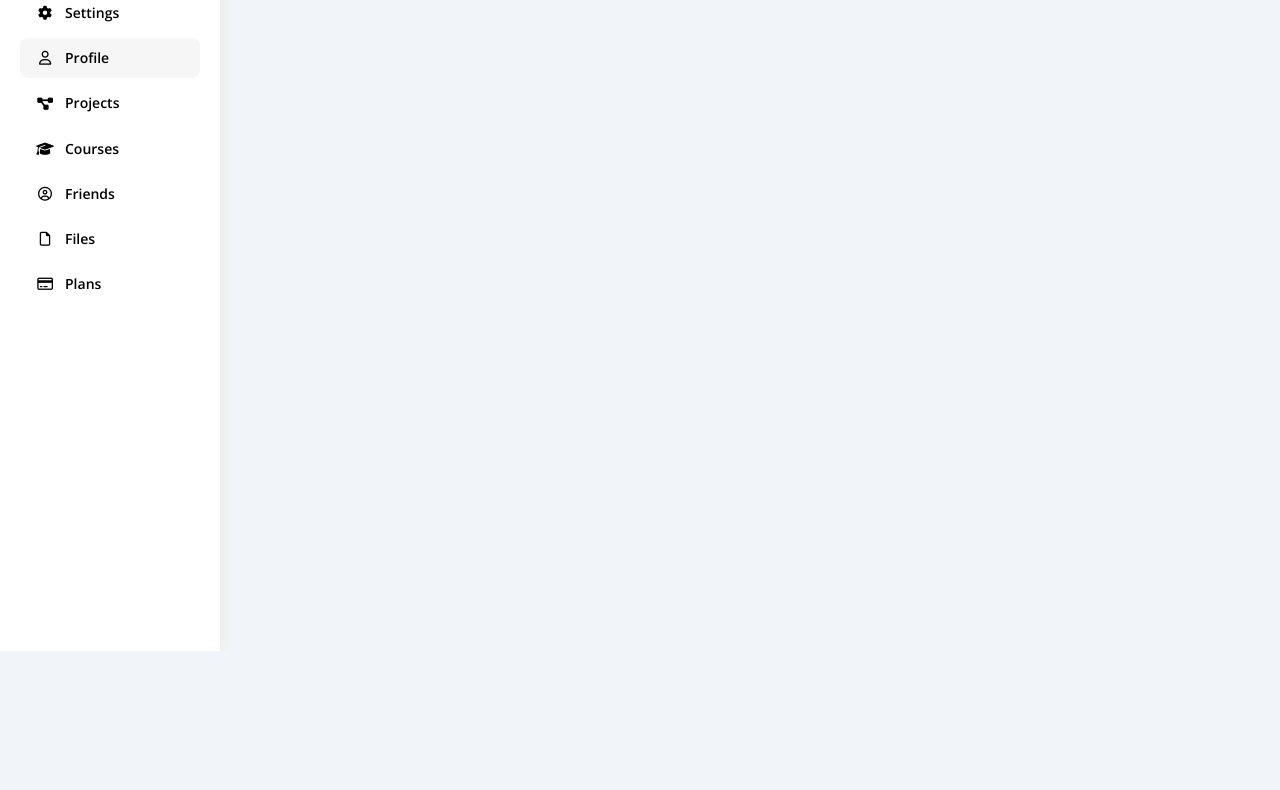
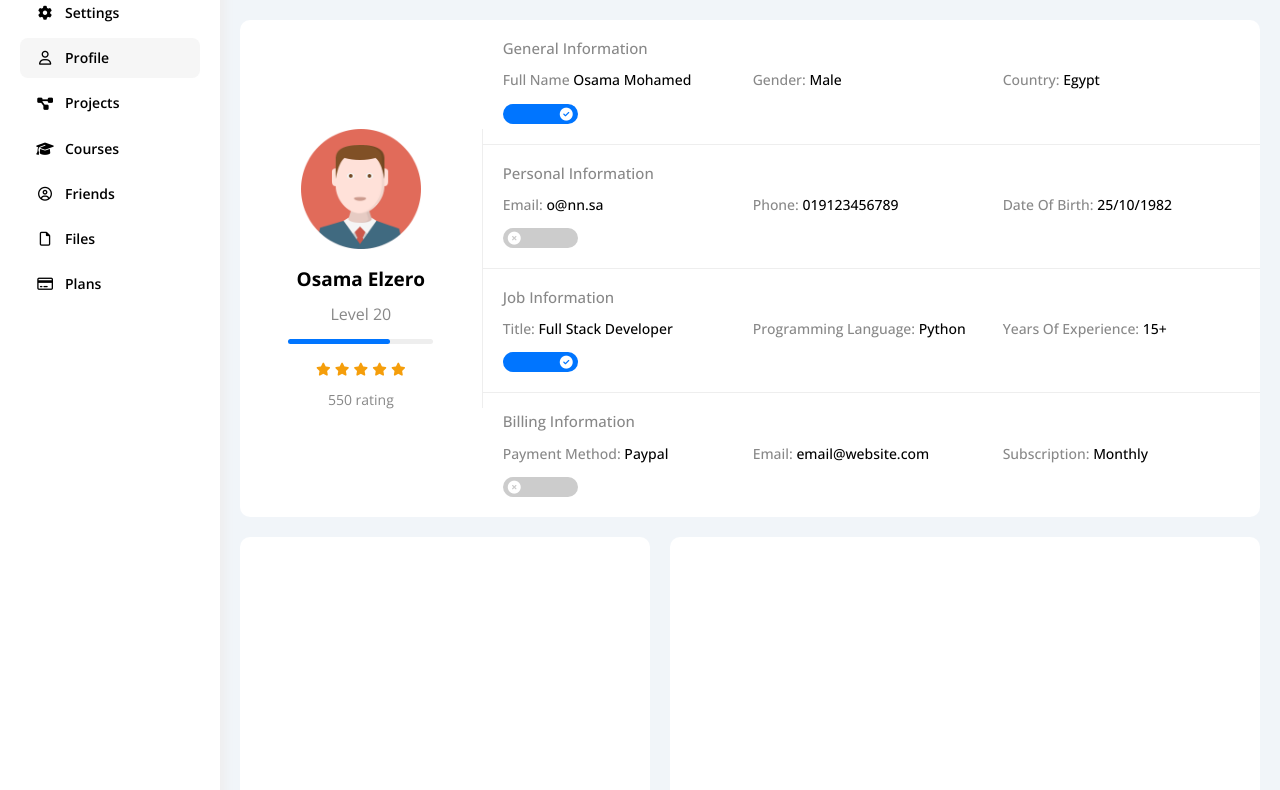
Before and after one commit to Aabdalah/template-4, a plain HTML site: page profile.html in a window 1280 px wide. Shown: the part 149-939 px from the top of the page. Before the commit the page ends 800 px from the top, so only its background shows below. Drawn offline with nearby package versions, Linux system fonts and the light colour scheme.

Commit message:
create first section of profile page

```diff
--- /dev/null
+++ b/css/profile.css
@@ -0,0 +1,192 @@
+section{
+    grid-template-columns: minmax(165px, 410px) minmax(300px, 1fr);
+}
+article .header h2{
+    font-weight: 700;
+    font-size: 24px;
+}
+article p{
+    color: #888;
+    margin-top: 5px;
+    font-size: 13px;
+}
+article h3{
+    font-size: 0.99em;
+    font-weight: 500;
+}
+article .header p{
+    color: #888;
+    margin-top: 15px;
+    font-size: 15px;
+}
+/* first article start */
+article:first-child{
+    grid-column: 1/3;
+    display: flex;
+    align-items: center;
+    padding: 0;
+}
+/* profile-header start */
+article:first-child .profile-header{
+    display: flex;
+    flex-direction: column;
+    align-items: center;
+    border-right: 1px solid #eee;
+    justify-content: center;
+    flex-basis: 220px;
+    flex-grow: 0.05;
+}
+article:first-child .profile-header h2{
+    font-size: 19px;
+}
+article:first-child .profile-header p{
+    margin-top: 15px;
+    margin-bottom: 15px;
+    font-size: 16px;
+}
+article:first-child .profile-header i{
+    color: #f59e0b;
+    font-size: 13px;
+}
+article:first-child .profile-header span{
+    margin-bottom: 15px;
+    height: 5px;
+    border-radius: 5px;
+    background-color: #eee;
+    width: 145px;
+}
+article:first-child .profile-header span::before{
+    background-color: var(--blue);
+    border-radius: 5px;
+    width: 70%;
+}
+article:first-child .profile-header p:last-of-type{
+    margin-top: 15px;
+    margin-bottom: 0;
+    font-size: 14px;
+}
+article:first-child img{
+    width: 120px;
+    height: 120px;
+    margin-bottom: 20px;
+}
+/* profile-header end */
+/* profile-info start */
+.lable-input{
+    display: none;
+}
+main .check-container{
+    display: block;
+    min-width: 75px;
+    width: 75px;
+    height: 20px;
+    border-radius: 35px;
+    background-color: var(--blue);
+    color: white;
+    position: relative;
+    cursor: pointer;
+    transition: background-color 0.3s;
+}
+.check-container i{
+    font-size: 13px;
+    position: absolute;
+    top:50%;
+    right: 0;
+    transform: translate(-5px,-50%);
+    transition: right 0.3s;
+}
+.check-container i:last-child{
+    opacity: 0;
+}
+article:nth-child(1) .lable-input:checked + .check-container{
+    background-color: #cccccc;
+}
+article:nth-child(1) .lable-input:checked + .check-container i{
+    right: calc(100% - 23px);
+    opacity: 0;
+}
+article:nth-child(1) .lable-input:checked + .check-container i:last-child{
+    opacity: 1;
+}
+article:nth-child(1) .profile-info{
+    height: 100%;
+    flex-basis: 325px;
+    flex-grow: 1;
+}
+article:nth-child(1) .profile-info>div{
+    display: flex;
+    flex-direction: column;
+    border-bottom: 1px solid #eee;
+    padding-left: 20px;
+    transition: background-color 0.3s;
+    padding: 20px 0 10px 20px;
+}
+article:nth-child(1) .profile-info>div:last-of-type{
+    border: none;
+    margin-bottom: 0;
+}
+article:nth-child(1) .profile-info>div .header{
+    padding: 0;
+}
+article:nth-child(1) .profile-info>div .header p{
+    margin-top: 0;
+    font-weight: 500;
+    margin-bottom: 10px;
+}
+article:nth-child(1) .profile-info>div .main{
+    font-weight: 500;
+    display: flex;
+    flex-wrap: wrap;
+    margin-bottom: 10px;
+    align-items: center;
+}
+article:nth-child(1) .profile-info>div .main>*{
+    flex-basis: 250px;
+}
+
+article:nth-child(1) .profile-info>div:hover{
+    background-color: #f6f6f6;
+}
+article:nth-child(1) .profile-info>div .main p{
+    font-size: 14px;
+
+}
+article:nth-child(1) .profile-info>div .main span{
+    color: black;
+}
+article:nth-child(1) .profile-info>div .check-container{
+    margin-top: 15px;
+}
+/* profile-header end */
+@media (max-width:768px) {
+    section{
+        grid-template-columns: 1fr;
+    }
+    article:nth-child(3){
+        grid-row: 3/4;
+    }
+    article:first-child{
+        grid-column: 1/2;
+        flex-direction: column;
+    }
+    article:first-child .profile-header{
+        border: none;
+    }
+    article:first-child .profile-header span{
+        width: 180px;
+    }
+    article:first-child .profile-header{
+        padding: 20px 0;
+    }
+    article:first-child .profile-info{
+        text-align: center;
+        padding-left: 0;
+        width: 100%;
+    }
+    article:first-child .profile-info div:last-child{
+        display: flex;
+        justify-content: center;
+        align-items: center;
+    }
+}
+/* first article end */
--- a/profile.html
+++ b/profile.html
@@ -6,7 +6,7 @@
     <meta name="viewport" content="width=device-width, initial-scale=1.0">
     <title>Dashboard</title>
     <link rel="stylesheet" href="css/all.css">
-    <link rel="stylesheet" href="css/main.css">
+    <link rel="stylesheet" href="css/profile.css">
     <link rel="stylesheet" href="css/normalize.css">
     <link rel="preconnect" href="https://fonts.googleapis.com">
     <link rel="preconnect" href="https://fonts.gstatic.com" crossorigin>
@@ -109,9 +109,107 @@
         <!--title start-->
         <div class="title">
             <h1>Profile</h1>
-            <span></span>
+            <span class="bar"></span>
         </div>
         <!--title end-->
+        <!--section start-->
+        <section>
+        <!--first article start-->
+        <article>
+            <div class="profile-header">
+                <img src="imgs/avatar.png" alt="profile pic">
+                <h2>Osama Elzero</h2>
+                <p>Level 20</p>
+                <span class="bar"></span>
+                <div class="rating">
+                    <i class="fa-solid fa-star"></i>
+                    <i class="fa-solid fa-star"></i>
+                    <i class="fa-solid fa-star"></i>
+                    <i class="fa-solid fa-star"></i>
+                    <i class="fa-solid fa-star"></i>
+                </div>
+                <p class="rating-count">550 rating</p>
+            </div>
+            <div class="profile-info">
+                <div>
+                    <div class="header">
+                        <p>General Information</p>
+                    </div class="header">
+                    <div class="main">
+                        <p>Full Name <span class="black">Osama Mohamed</span></p>
+                        <p>Gender: <span class="black">Male</span></p>
+                        <p>Country: <span class="black">Egypt</span></p>
+                        <div>
+                            <input type="checkbox" id="check" class="lable-input">
+                            <label class="check-container" for="check">
+                                <i class="fa-solid fa-circle-check"></i>
+                                <i class="fa-solid fa-circle-xmark"></i>
+                            </label>
+                        </div>
+                    </div>
+                </div>
+                <div>
+                    <div class="header">
+                        <p>Personal Information</p>
+                    </div>
+                    <div class="main">
+                        <p>Email: <span class="black">o@nn.sa</span></p>
+                        <p>Phone:<span class="black"> 019123456789</span></p>
+                        <p>Date Of Birth:<span class="black"> 25/10/1982</span></p>
+                        <div>
+                            <input type="checkbox" id="check1" class="lable-input" checked="false">
+                            <label class="check-container" for="check1">
+                                <i class="fa-solid fa-circle-check"></i>
+                                <i class="fa-solid fa-circle-xmark"></i>
+                            </label>
+                        </div>
+                    </div>
+                </div>
+                <div>
+                    <div class="header">
+                        <p>Job Information</p>
+                    </div>
+                    <div class="main">
+                        <p>Title: <span class="black">Full Stack Developer</span></p>
+                        <p>Programming Language: <span class="black">Python</span></p>
+                        <p>Years Of Experience: <span class="black">15+</span></p>
+                        <div>
+                            <input type="checkbox" id="check2" class="lable-input">
+                            <label class="check-container" for="check2">
+                                <i class="fa-solid fa-circle-check"></i>
+                                <i class="fa-solid fa-circle-xmark"></i>
+                            </label>
+                        </div>
+                    </div>
+                </div>
+                <div>
+                    <div class="header">
+                        <p>Billing Information</p>
+                    </div>
+                    <div class="main">
+                        <p>Payment Method: <span class="black">Paypal</span></p>
+                        <p>Email: <span class="black">email@website.com</span></p>
+                        <p>Subscription: <span class="black">Monthly</span></p>
+                        <div>
+                            <input type="checkbox" id="check3" class="lable-input" checked="false">
+                            <label class="check-container" for="check3">
+                                <i class="fa-solid fa-circle-check"></i>
+                                <i class="fa-solid fa-circle-xmark"></i>
+                            </label>
+                        </div>
+                    </div>
+                </div>
+            </div>
+        </article>
+        <!--first article end-->
+        <!--second article start-->
+        <article></article>
+        <!--second article end-->
+        <!--third article start-->
+        <article></article>
+        <!--third article end-->
+        </section>
+        <!--section end-->
     </main>
 </body>
 
```
